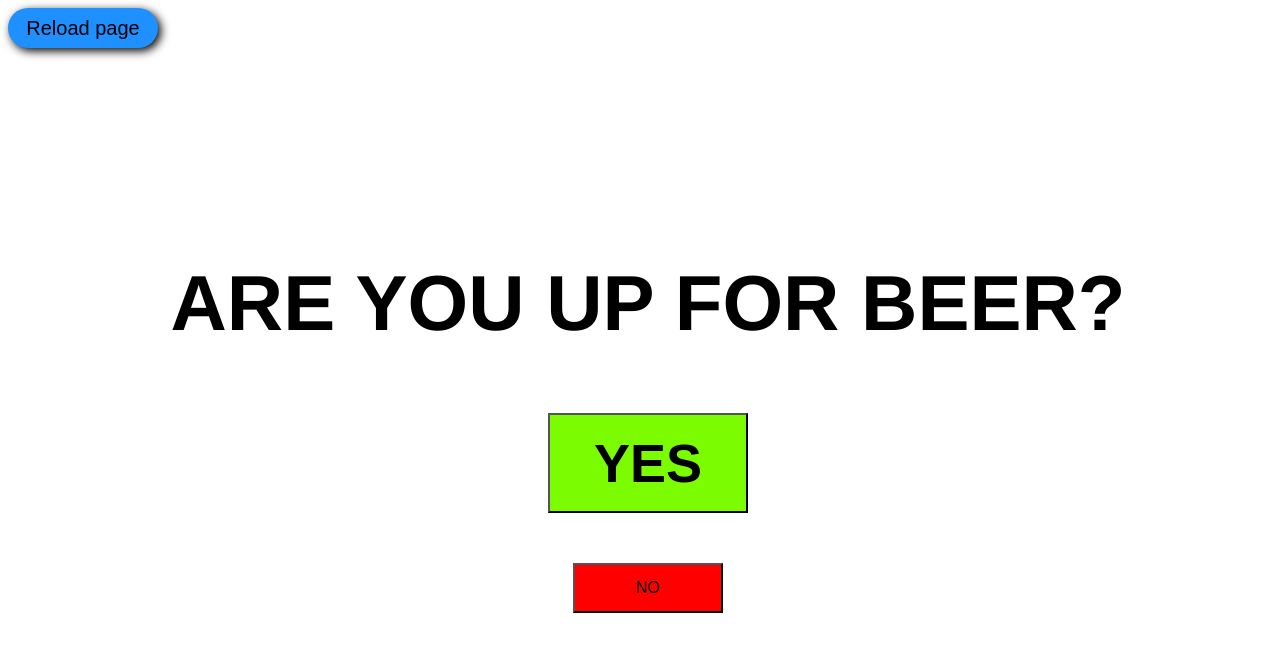
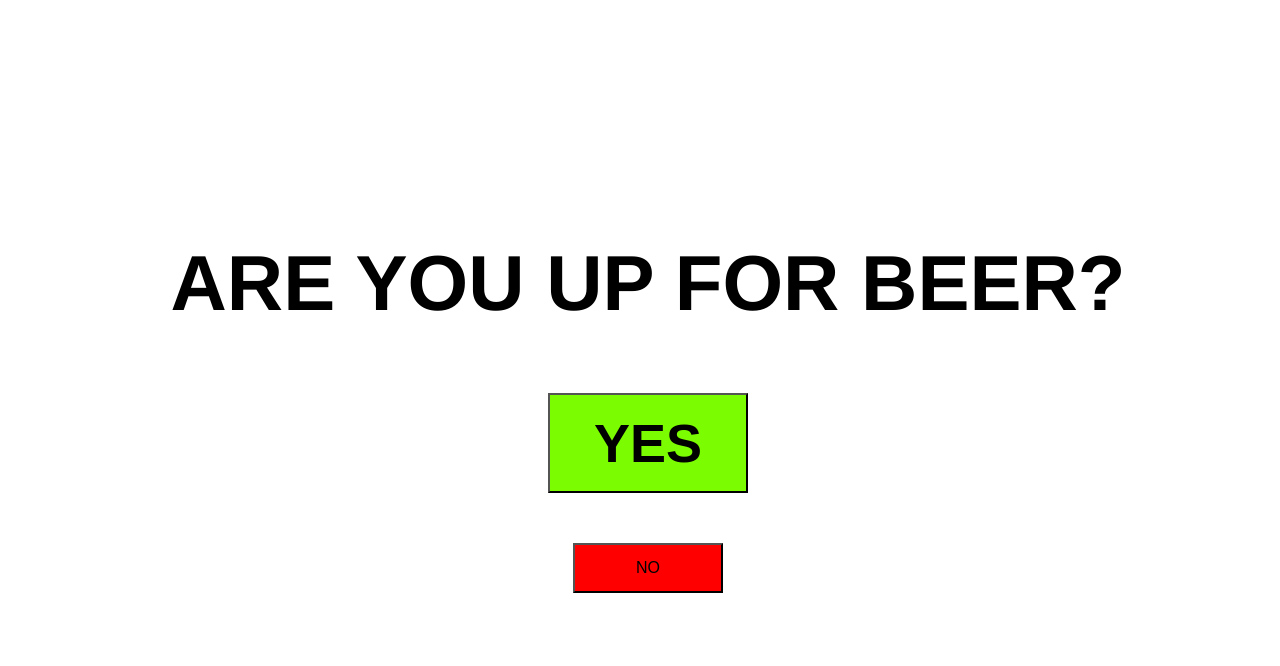
Before and after one commit to izabellalarsson/beertime, a plain HTML site: page index.html in a window 1280 px wide. Drawn offline with Linux system fonts and the light colour scheme.

Commit message:
fixed the reload button

```diff
--- a/clickScript.js
+++ b/clickScript.js
@@ -5,11 +5,13 @@ const yesButton = document.querySelector('.yes-button');
 const noButton = document.querySelector('.no-button');
 const gif = document.querySelector('.gif');
 const h2 = document.querySelector('h2');
+const resetBth = document.querySelector('.reset')
 
 yesButton.addEventListener('click', (e) => {
 
   gif.classList.add('active');
   h2.classList.add('move');
+  resetBth.classList.add('active');
 
 })
 
--- a/style.css
+++ b/style.css
@@ -9,6 +9,7 @@ body {
   height: 100vh;
   font-family: 'Helvetica';
   flex-direction: column;
+  background-color: #fff;
 }
 
 h2 {
@@ -76,13 +77,18 @@ h2.move {
 }
 
 .reset {
-  width: 150px;
+  position: fixed;
+  width: 80px;
   height: 40px;
-  font-size: 20px;
+  font-size: 12pt;
   background-color: dodgerblue;
   border: dodgerblue;
-  border-radius: 20px;
-  box-shadow: 3px 3px 10px black;
+  top: -40px;
+  transition: .5s;
+}
+
+.reset.active {
+  top: 2px;
 }
 
 .reset-box {
```
